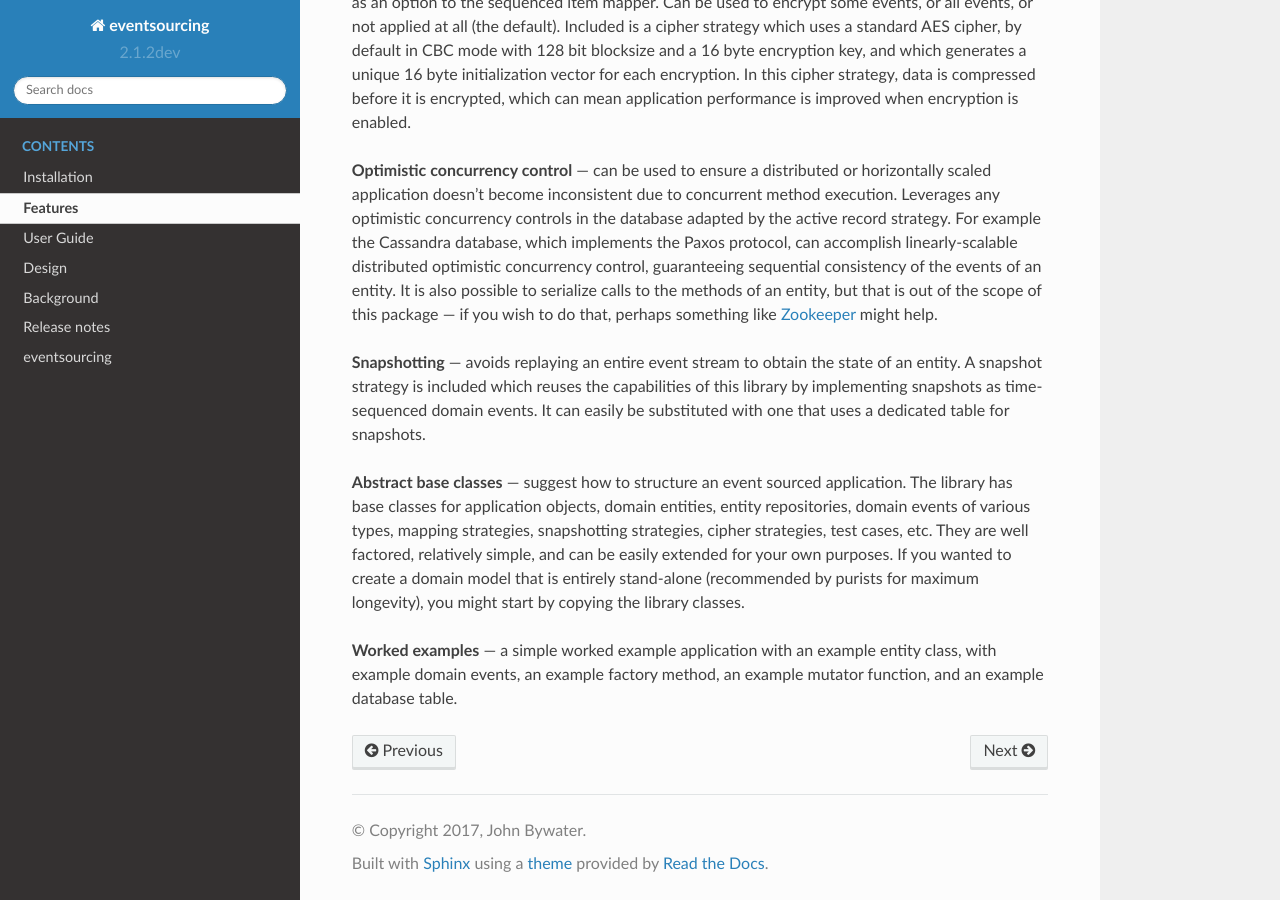
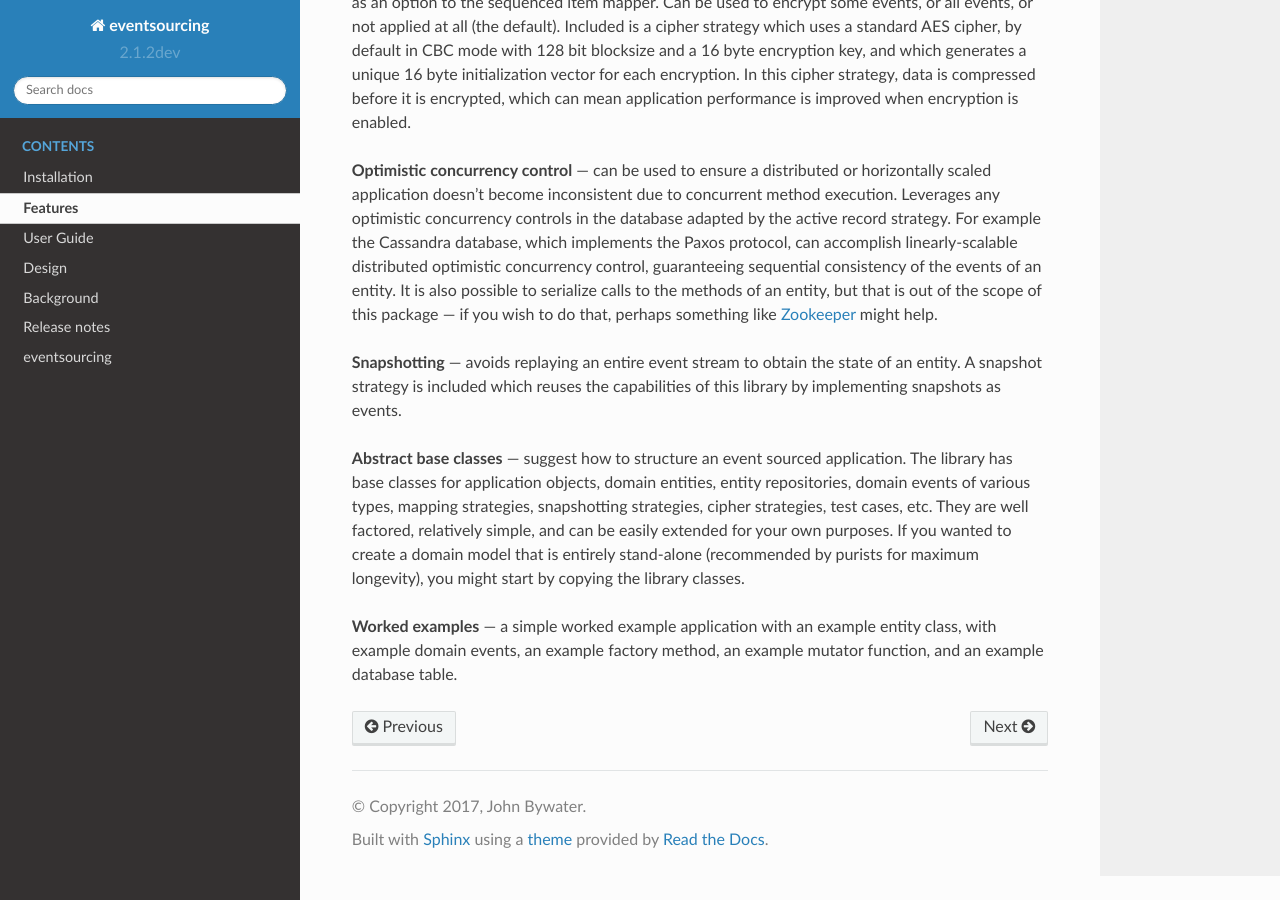
Before and after one commit to pyeventsourcing/eventsourcing, a Sphinx documentation site: the page built from docs/topics/features.rst, in a window 1280 px wide and 900 px high, scrolled down 553 px. Built offline with Sphinx 7.4.7 and the Read the Docs theme 2.0.0, drawn with Linux system fonts in a browser that asks for light colours.

Commit message:
Edited features.

```diff
--- a/docs/topics/features.rst
+++ b/docs/topics/features.rst
@@ -38,8 +38,7 @@ something like `Zookeeper <https://zookeeper.apache.org/>`__ might help.
 
 **Snapshotting** — avoids replaying an entire event stream to
 obtain the state of an entity. A snapshot strategy is included which reuses
-the capabilities of this library by implementing snapshots as time-sequenced domain
-events. It can easily be substituted with one that uses a dedicated table for snapshots.
+the capabilities of this library by implementing snapshots as events.
 
 **Abstract base classes** — suggest how to structure an event sourced application.
 The library has base classes for application objects, domain entities, entity repositories,
```
